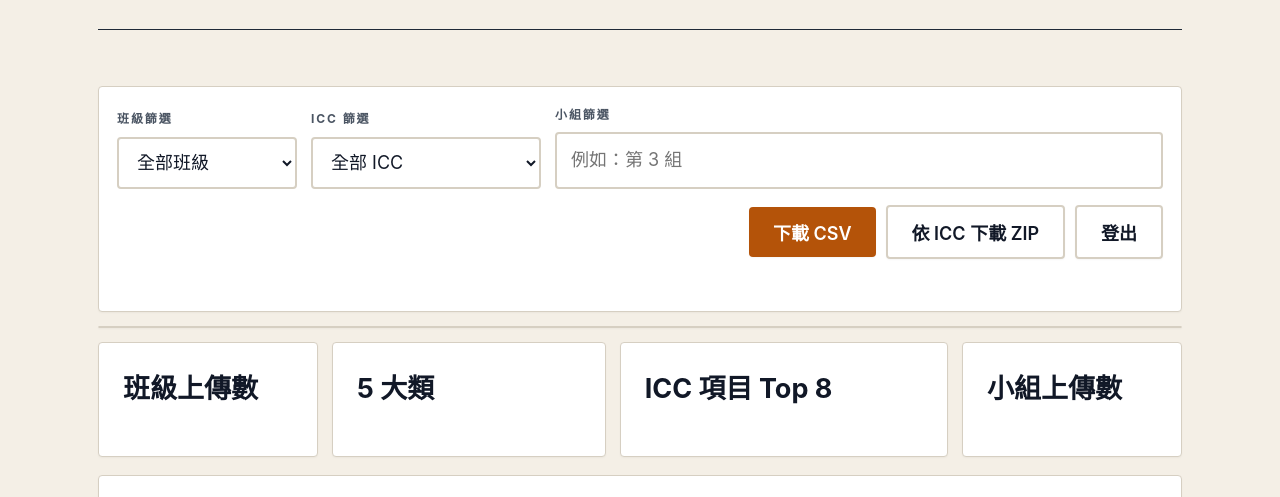
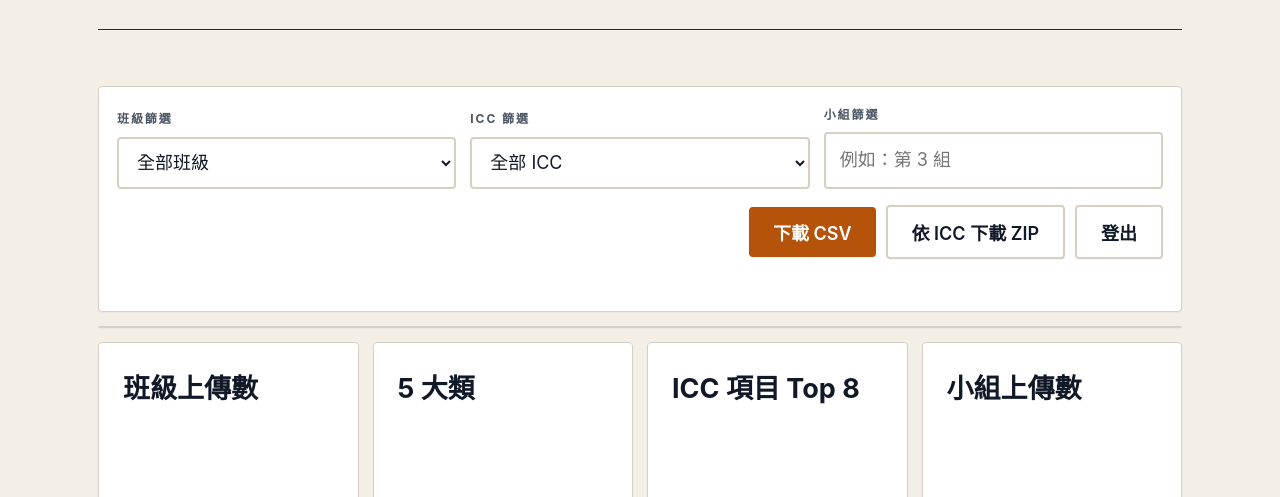
Before and after one commit to GuinnGreen/PBL_seatrash, a website: page cleanup/results.html in a window 1280 px wide. Shown: the part 295-792 px from the top of the page. Drawn offline with nearby package versions, Linux system fonts and the light colour scheme; no server answers.

Commit message:
style(cleanup): equalize dashboard cards

```diff
--- a/cleanup/results.html
+++ b/cleanup/results.html
@@ -5,7 +5,7 @@
   <meta name="viewport" content="width=device-width, initial-scale=1, maximum-scale=1">
   <title>淨灘照片統計 · 海洋偵查員</title>
   <link rel="stylesheet" href="../css/base.css">
-  <link rel="stylesheet" href="../css/cleanup.css?v=dashboard-ui">
+  <link rel="stylesheet" href="../css/cleanup.css?v=dashboard-equal">
   <script src="https://cdn.jsdelivr.net/npm/jszip@3.10.1/dist/jszip.min.js" defer></script>
 </head>
 <body>
--- a/css/cleanup.css
+++ b/css/cleanup.css
@@ -247,7 +247,7 @@
 
 .cleanup-controls {
   display: grid;
-  grid-template-columns: minmax(150px, 180px) minmax(190px, 230px) minmax(180px, 1fr);
+  grid-template-columns: repeat(3, minmax(0, 1fr));
   gap: 14px;
   align-items: end;
   margin: 0;
@@ -301,9 +301,13 @@
 
 .cleanup-dashboard-grid {
   display: grid;
-  grid-template-columns: minmax(220px, .8fr) minmax(260px, 1fr) minmax(300px, 1.2fr) minmax(220px, .8fr);
+  grid-template-columns: repeat(4, minmax(0, 1fr));
   gap: 14px;
-  align-items: start;
+  align-items: stretch;
+}
+
+.cleanup-dashboard-grid > .cleanup-panel {
+  min-height: 260px;
 }
 
 .cleanup-bar-row {
```
